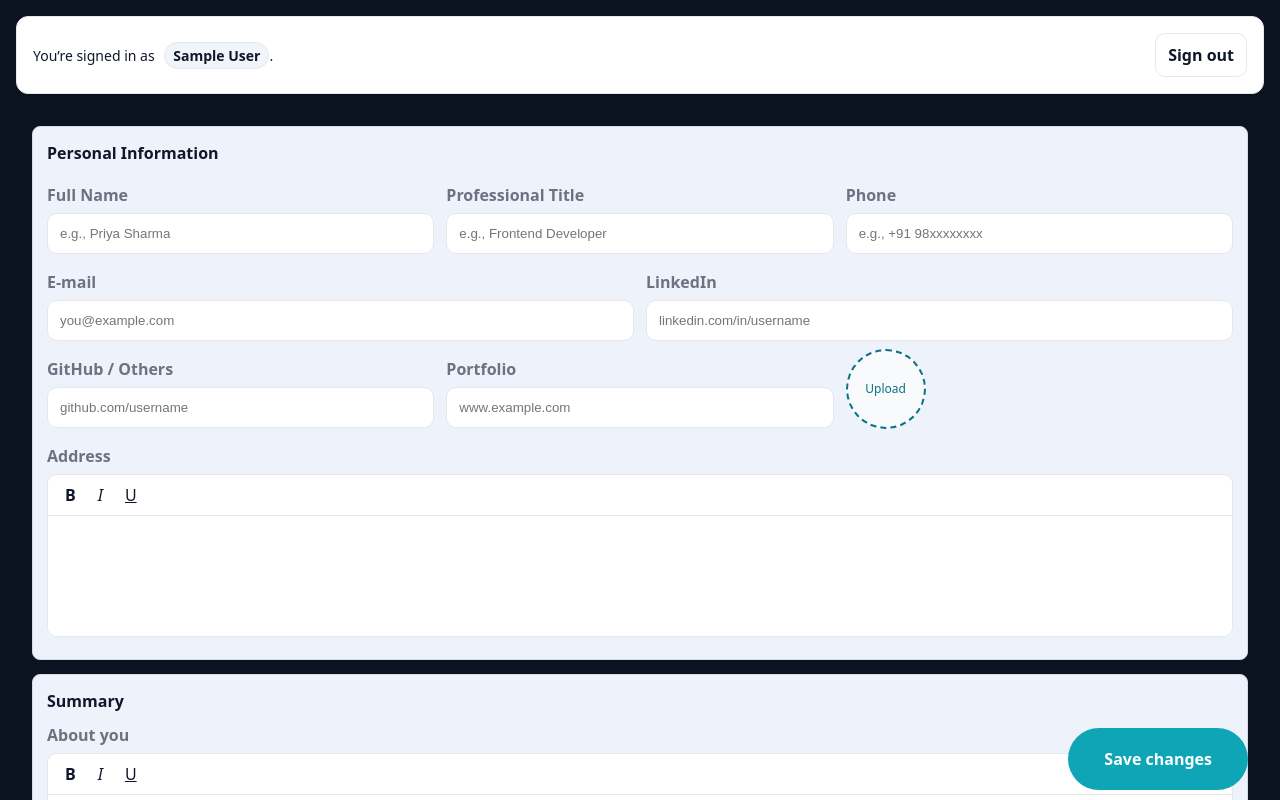
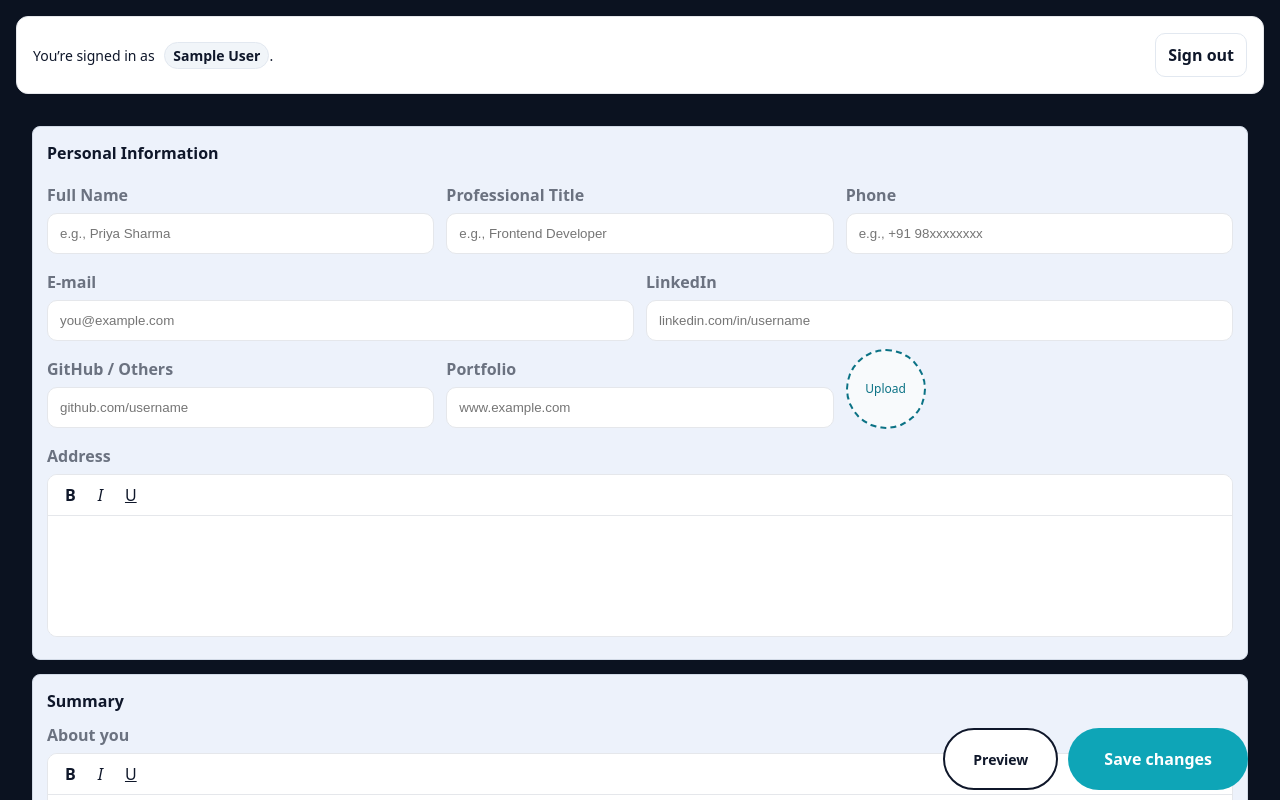
Before and after one commit to mohamedrifa/Portfolio-Admin, a React (Vite) app: page / in a window 1280 px wide. Shown: the top 800 px of the page. Built offline with nearby package versions, Linux system fonts and the light colour scheme; no server answers; the database is empty; sample sign-in values are in the browser's storage.

Commit message:
27/02/2025

```diff
--- a/src/components/Resume/ResumeForm.jsx
+++ b/src/components/Resume/ResumeForm.jsx
@@ -140,6 +140,10 @@ export default function ResumeForm() {
     return Math.max(0, Math.min(100, Math.round(n)));
   };
 
+  const handlePreview = () => {
+    window.open(`/resume/${uid}`, "_blank");
+  };
+
   const save = async () => {
     setLoader(true);
     try {
@@ -262,6 +266,18 @@ export default function ResumeForm() {
 
         <div className="actions" style={{ position: 'sticky', right: 10, bottom: 10 }}>
           <button
+            className="preview-btn"
+            type="button"
+            onClick={handlePreview}
+            disabled={loader}
+            style={{
+              opacity: loader ? 0.6 : 1,
+              cursor: loader ? "not-allowed" : "pointer",
+            }}
+          >
+            {loader ? "Loading..." : "Preview"}
+          </button>
+          <button
             className="btn"
             type="button"
             onClick={save}
--- a/src/components/Resume/resume-form.css
+++ b/src/components/Resume/resume-form.css
@@ -47,6 +47,26 @@ body { margin: 0; background:#f1f5f9; color:#0f172a; font-family: ui-sans-serif,
   background:#0ea5b7; color:#fff; border:0; padding:20px 36px; border-radius:60px; font-weight:800; cursor:pointer;
 }
 .btn--ghost { background:#fff; color:#0ea5b7; border:1px solid #bae6fd; }
+.preview-btn {
+  background-color: #ffffff;
+  color: #0f172a;
+  border: 2px solid #0f172a;
+  padding: 12px 28px;
+  border-radius: 60px;
+  font-weight: 700;
+  font-size: 14px;
+  transition: all 0.25s ease;
+}
+
+.preview-btn:hover:not(:disabled) {
+  background-color: #0f172a;
+  color: #ffffff;
+}
+
+.preview-btn:disabled {
+  opacity: 0.6;
+  cursor: not-allowed;
+}
 
 .icon-btn {
   height:32px; width:32px; display:flex; align-items:center; justify-content:center;
```
